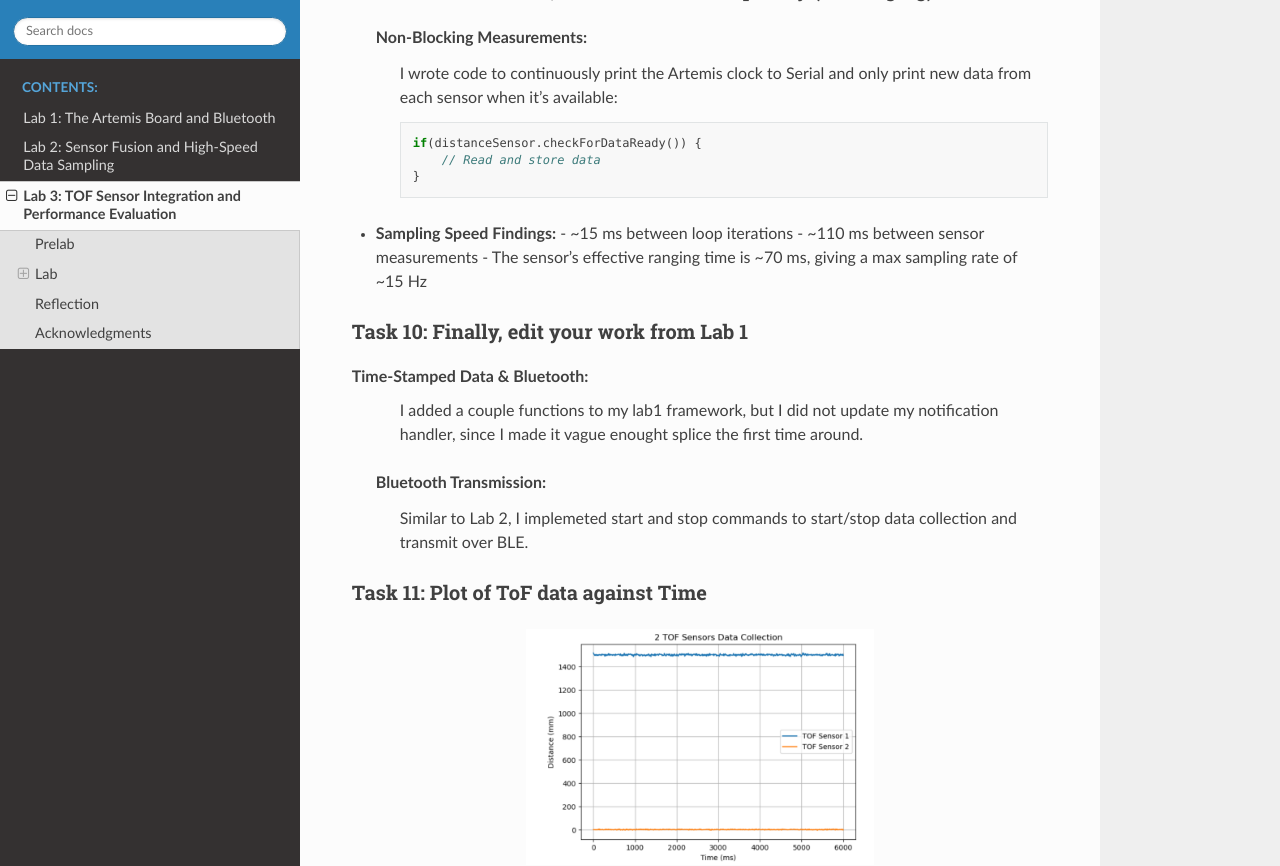
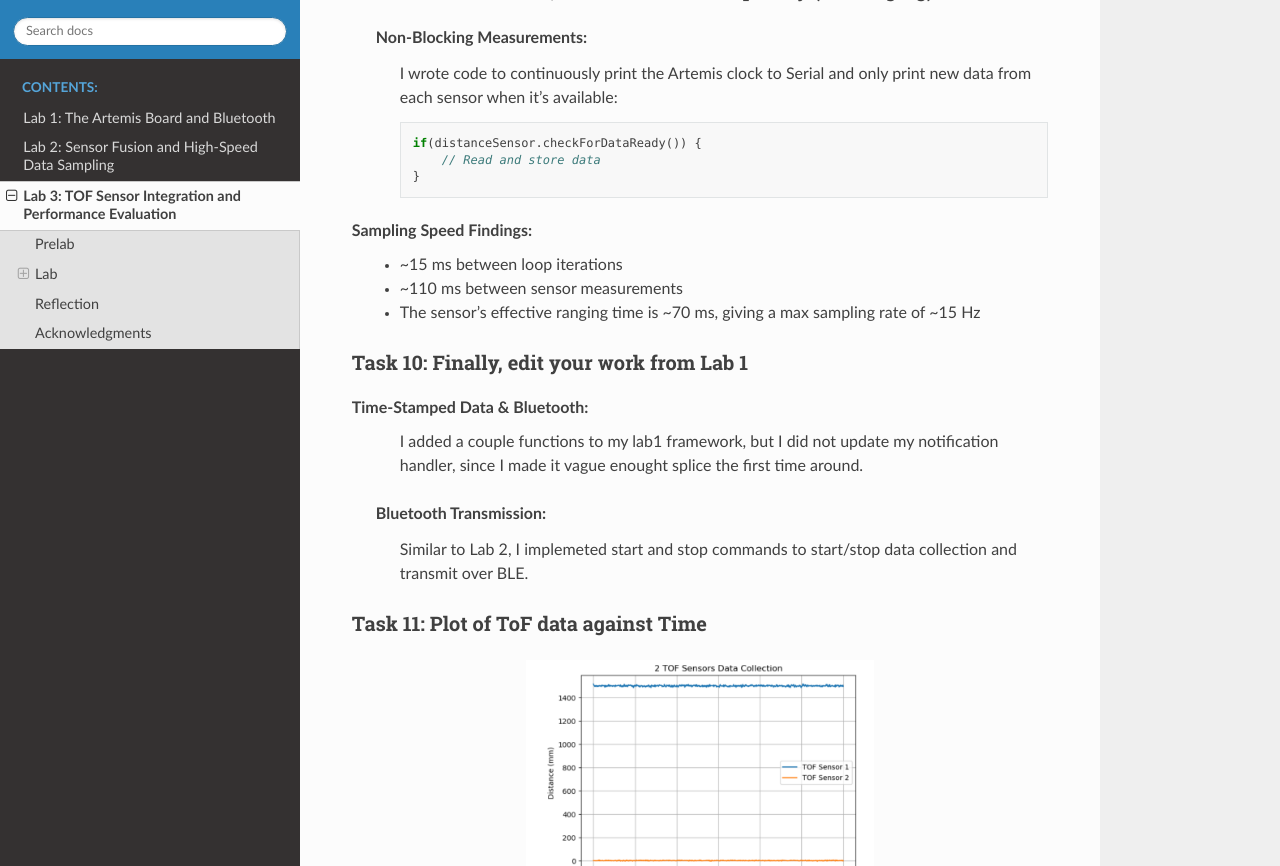
Before and after one commit to nskatti1/Fast-Robots, a Sphinx documentation site: the page built from docs/lab3.rst, in a window 1280 px wide and 900 px high, scrolled down 4413 px, cut to the strip 34-900 px from the top of the window. Built offline with Sphinx 7.4.7 and the Read the Docs theme 3.1.0, drawn with Linux system fonts in a browser that asks for light colours; pages that are not in the unit, such as notebooks, are missing from menus.

Commit message:
Update lab3.rst

```diff
--- a/docs/lab3.rst
+++ b/docs/lab3.rst
@@ -127,7 +127,7 @@ Task 9: In future labs, the code must run quickly (no hanging)
          // Read and store data
      }
 
-- **Sampling Speed Findings:**
+**Sampling Speed Findings:**
   - ~15 ms between loop iterations
   - ~110 ms between sensor measurements
   - The sensor’s effective ranging time is ~70 ms, giving a max sampling rate of ~15 Hz
```
